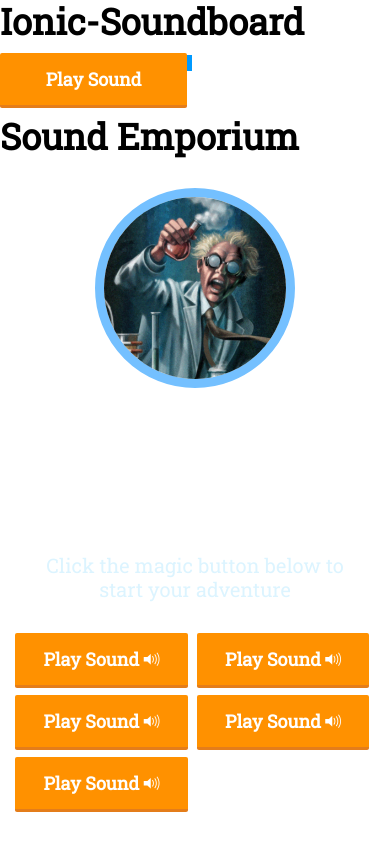
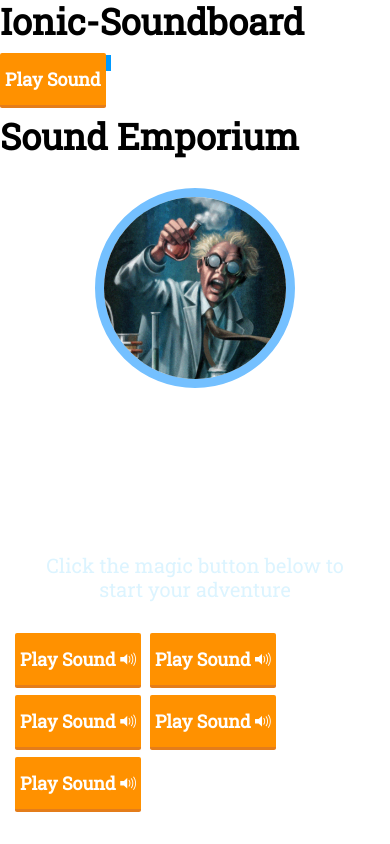
Before and after one commit to ccates23/ionic-soundboard, a website: page www/index.html in a window 390 px wide. Drawn offline with nearby package versions, Linux system fonts and the light colour scheme; some packages are replaced by stand-ins of ours; files that its build step writes are made by us from their sources; files whose address does not match are found by name.

Commit message:
fix button round 2

```diff
--- a/www/css/style.css
+++ b/www/css/style.css
@@ -32,7 +32,6 @@ ion-content {
   border-right: none;
   background: #FF9100;
   color: #FFF;
-  width: 48%;
   margin: 0px 5px 7px 0;
   font-family: 'Roboto Slab';
   font-weight: 700;
```
